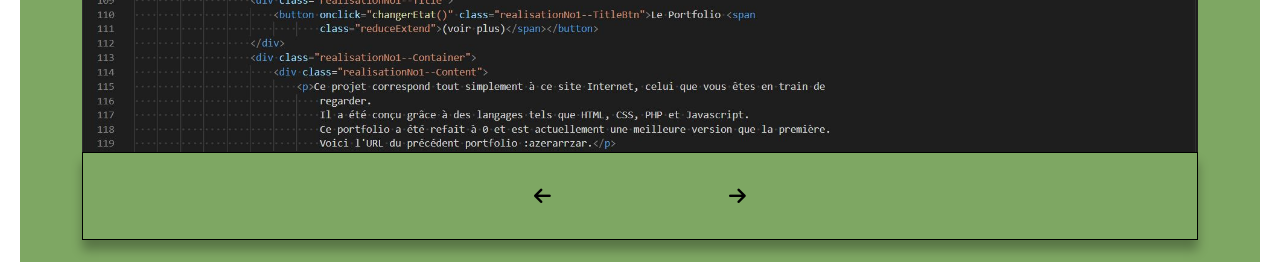
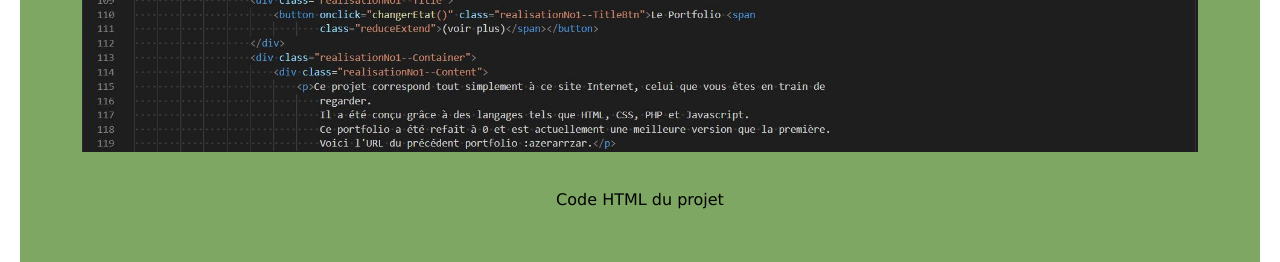
Before and after one commit to ThibaultAnd261/MyWebsite, a plain HTML site: page index.html in a window 1280 px wide. Shown: the part 2530-2792 px from the top of the page. Drawn offline with Linux system fonts and the light colour scheme; a web font is replaced by a local one.

Commit message:
image swap fonctionnel

```diff
--- a/projects.json
+++ b/projects.json
@@ -16,6 +16,11 @@
             "./assets/img/portfolioCSS.jpg",
             "./assets/img/portfolioJS.jpg"
         ],
+        "caption": [
+            "Code HTML du projet",
+            "Code CSS du projet",
+            "Code JS du projet"
+        ],
         "category": "Web"
     },
     {
@@ -31,6 +36,10 @@
         "images": [
             "./assets/img/blocusAccueil.jpg",
             "./assets/img/blocusCode.jpg"
+        ],
+        "caption": [
+            "Accueil du projet",
+            "Code C du projet"
         ],
         "category": "Jeu"
     },
@@ -48,6 +57,11 @@
             "./assets/img/samegameAccueil.jpg",
             "./assets/img/samegameGrillePredef.jpg",
             "./assets/img/samegameJeu.jpg"
+        ],
+        "caption": [
+            "Accueil du projet",
+            "Explorateur de fichiers permettant d'importer des grilles",
+            "Interface du jeu"
         ],
         "category": "Jeu"
     },
@@ -72,6 +86,13 @@
             "./assets/img/doodleLogin.jpg",
             "./assets/img/doodleSondage.jpg"
         ],
+        "caption": [
+            "Accueil du projet",
+            "Page de création de sondage",
+            "Page d'inscription",
+            "Page de connexion",
+            "Page de l'onglet \"Sondage\""
+        ],
         "category": "Web"
     },
     {
@@ -91,6 +112,12 @@
             "./assets/img/stagiaEtuRech.jpg",
             "./assets/img/stagiaRespHom.jpg"
         ],
+        "caption": [
+            "Accueil du projet",
+            "Section \"Accueil\" pour les entreprises",
+            "Section \"Recherche\" pour les étudiants",
+            "Section \"Accueil\" pour les responsables"
+        ],
         "category": "Web"
     },
     {
@@ -109,6 +136,12 @@
             "./assets/img/hotelRechID.jpg",
             "./assets/img/hotelReserCree.jpg",
             "./assets/img/hotelStatHotel.jpg"
+        ],
+        "caption": [
+            "Section \"Préréservation\" de l'hôtel",
+            "Section \"Recherche\" d'un ID",
+            "Section \"Réservation\", qui a été créée",
+            "Section \"Statistiques\" affichant les chiffres de l'hôtel"
         ],
         "category": "IHM"
     },
@@ -131,8 +164,17 @@
             "./assets/img/hypAcc.jpg",
             "./assets/img/hypAccDis.jpg",
             "./assets/img/hypLog.jpg",
+            "./assets/img/hypReg.jpg",
             "./assets/img/hypPro.jpg",
-            "./assets/img/hypReg.jpg"
+            "./assets/img/hypBou.jpg"
+        ],
+        "caption": [
+            "Page d'accueil du projet (connecté)",
+            "Page d'accueil du projet (déconnecté)",
+            "Page de connexion du projet (déconnecté)",
+            "Page d'inscription du projet (déconnecté)",
+            "Page profil",
+            "Page boutique"
         ],
         "category": "Web"
     },
@@ -152,6 +194,11 @@
             "./assets/img/Cineworld1.jpg",
             "./assets/img/Cineworld2.jpg",
             "./assets/img/Cineworld3.jpg"
+        ],
+        "caption": [
+            "Header du projet",
+            "Grid des films",
+            "Détail d'un film"
         ],
         "category": "Web"
     },
@@ -175,6 +222,12 @@
             "./assets/img/Ticketing3.jpg",
             "./assets/img/Ticketing4.jpg"
         ],
+        "caption": [
+            "Page d'accueil du projet (connecté)",
+            "Création d'un ticket",
+            "Liste des incidents à gérer",
+            "Modal affichant les autres détails"
+        ],
         "category": "Web"
     }
 ]
--- a/script.js
+++ b/script.js
@@ -188,39 +188,43 @@ fetch("projects.json")
             }
 
 
-            // image
             var images = element.images;
-            // console.log(images[0]);
-            const slideshow = document.createElement("div");
-            slideshow.classList.add("project-slider");
+            // console.log(images);
 
-            images.forEach((image, index) => {
+            const imgFirst = document.createElement("div");
+            imgFirst.classList.add("project-imageFirst");
+
+            const imgCaption = document.createElement("div");
+            imgCaption.classList.add("project-imageCaption");
+            imgCaption.textContent = element.caption[0]
+            // console.log(element.caption[0]);
+
+            const imgs = document.createElement("div");
+            imgs.classList.add("project-images");
+
+            images.forEach((image, i) => {
                 const projectImg = document.createElement("img");
-                projectImg.src = image;
-                if (index == 0) {
+                // console.log(images);
+                if (i == 0) {
+                    projectImg.src = image;
+                    projectImg.alt = element.caption[i];
                     projectImg.classList.add("project-image", "active-img");
+                    imgFirst.appendChild(projectImg);
+                    projectGallery.appendChild(imgFirst);
                 } else {
+                    projectImg.src = image;
+                    projectImg.alt = element.caption[i];
                     projectImg.classList.add("project-image");
+                    projectImg.setAttribute("onclick", "test(" + i + "," + index + ")");
+                    imgs.appendChild(projectImg);
+                    projectGallery.appendChild(imgs);
                 }
-                slideshow.appendChild(projectImg);
-                projectGallery.appendChild(slideshow);
             });
 
-            const sliderCommand = document.createElement("div");
-            sliderCommand.classList.add("project-sliderCommand");
 
-            const leftArrow = document.createElement("i");
-            leftArrow.classList.add("fa-sharp", "fa-solid", "fa-arrow-left", "arrow");
-            leftArrow.setAttribute("onclick", "changeImage(" + index + ")");
-            const rightArrow = document.createElement("i");
-            rightArrow.classList.add("fa-sharp", "fa-solid", "fa-arrow-right", "arrow");
-            rightArrow.setAttribute("onclick", "changeImage(" + index + ")");
-
-
-            sliderCommand.appendChild(leftArrow);
-            sliderCommand.appendChild(rightArrow);
-
-            projectGallery.appendChild(sliderCommand);
+            projectGallery.appendChild(imgFirst);
+            projectGallery.appendChild(imgCaption);
+            projectGallery.appendChild(imgs);
 
             // couleur de la div
             switch (element.category) {
@@ -274,10 +278,66 @@ fetch("projects.json")
             project.appendChild(projectGallery);
             project.appendChild(projectLink);
             gridPr.appendChild(project);
+
+            // const collection = document.getElementsByClassName("project-slider");
+
+            // console.log(collection[index].children.length); // 3 2 3 5 4 4 5 3 4
         });
     });
 
+let cpt = 0;
+function changeImage(index) {
+    console.log("Projet n°" + (index));
+    const collection = document.getElementsByClassName("project-slider");
 
-function changeImage(index) {
-    console.log(index);
+    const children = collection[index].querySelectorAll('.project-image');
+
+    console.log(children);
+    console.log(cpt + " : compteur début");
+
+    children[cpt].classList.remove("active-img");
+
+    console.log(children);
+    console.log(cpt + " : cpt avant incr");
+    if (cpt === (collection[index].children.length) - 1) {
+        cpt === 0;
+    } else {
+        cpt++;
+    }
+    console.log(cpt + " : compteur apres incr");
+
+    console.log(collection[index].children.length + " : nb d'enfant");
+    children[cpt].classList.add("active-img");
+
+
+    // console.log(collection[index].children.length); // 3
+    // console.log(collection[index]);
+    console.log(children);
+    // console.log(children[0].className);
+    console.log("-----------");
 }
+
+
+function test(indexImg, indexProj) {
+    fetch("projects.json")
+        .then(res => res.json())
+        .then(data => {
+            // images dynamiques
+            const imgDivPrincipal = document.querySelectorAll(".project-imageFirst .active-img"); // div de la première image
+            const imgsDiv = document.querySelectorAll(".project-images"); // div des sous images
+            const imgsChild = imgsDiv[indexProj].querySelectorAll(".project-image"); // pointe un enfant spécifique de imgsDiv
+
+            indexImg = indexImg - 1; // pour que les sous images commencent à 0 et non 1 (pb index envoyé depuis le premier fetch)
+            const imgPrincipalSrc = imgDivPrincipal[indexProj].src; // sauvegarde de la première image principale (celle dès le "load")
+            imgDivPrincipal[indexProj].src = imgsChild[indexImg].src; // transmission de la première sous image vers l'image principale
+            imgsChild[indexImg].src = imgPrincipalSrc; // transmission de la première image SAUVEGARDE vers une des sous images
+
+            // caption dynamique
+
+            const imgPrincipalAlt = imgDivPrincipal[indexProj].alt;
+            imgDivPrincipal[indexProj].alt = imgsChild[indexImg].alt;
+            imgsChild[indexImg].alt = imgPrincipalAlt;
+            const captionDiv = document.querySelectorAll(".project-imageCaption");
+            captionDiv[indexProj].textContent = imgDivPrincipal[indexProj].alt;
+        });
+}
--- a/style.css
+++ b/style.css
@@ -347,13 +347,47 @@ i.light-icon {
 
 .project-image {
     max-width: 320px;
-    display: none;
+    /* display: none; */
+}
+
+.project-imageFirst {
+    animation-name: fadeInImg;
+    animation-duration: 1.5s;
 }
 
 .project-image.active-img {
-    display: block;
     max-width: 100%;
+    /* animation-name: fadeInImg;
+    animation-duration: 1.5s; */
 }
+
+@keyframes fadeInImg {
+    from {
+        opacity: .4;
+    }
+
+    to {
+        opacity: 1;
+    }
+}
+
+.project-imageCaption {
+    text-align: center;
+    margin: 3% 0%;
+}
+
+.project-images {
+    display: flex;
+    justify-content: space-between;
+    flex-wrap: wrap;
+}
+
+.project-images img {
+    width: 150px;
+    margin: 2% 0%;
+}
+
+
 
 .project-link {
     text-align: end;
```
Also changed, not shown: assets/img/hypBou.jpg (added).
